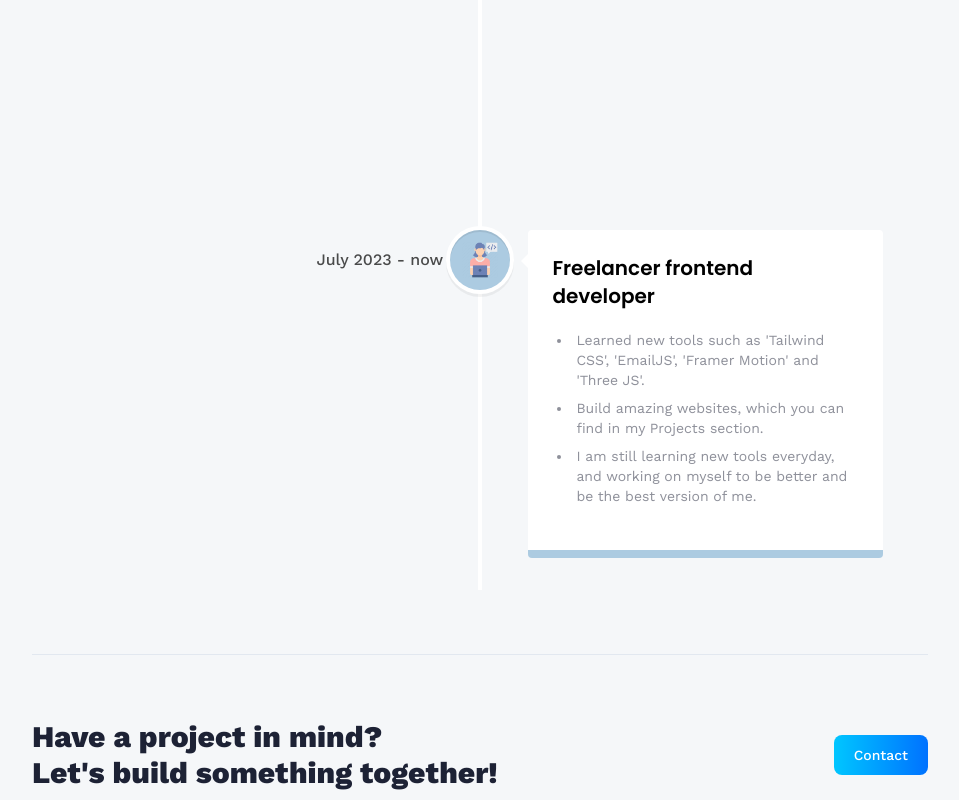
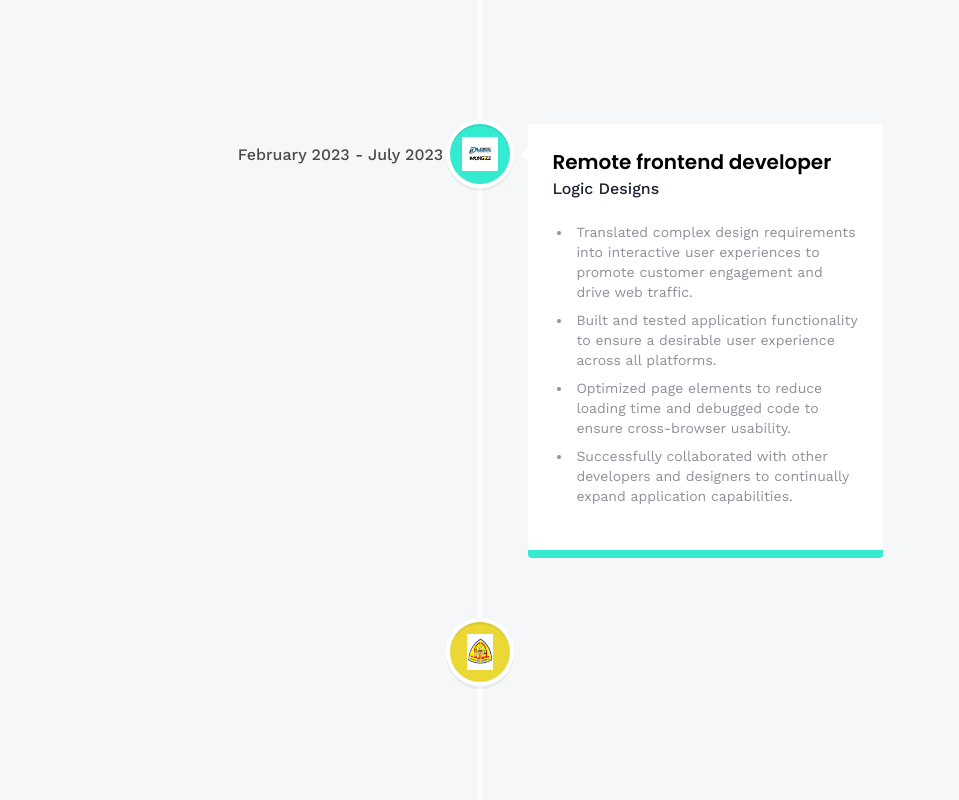
Before and after one commit to mona9855/My-Portfolio_Magic-Mona, a React (Create React App) app: page /about in a window 1280 px wide. Shown: the part 1200-2000 px from the top of the page, without its empty margins (160-1119 px from the left). Built offline with nearby package versions, Linux system fonts and the light colour scheme.

Commit message:
added university

```diff
--- a/src/assets/icons/index.js
+++ b/src/assets/icons/index.js
@@ -19,9 +19,11 @@ import gym from './gym.svg'
 import arrow from './arrow.svg'
 import company1 from '../icons/company1.jpeg'
 import freelancer from '../icons/freelancer.png'
+import university from '../icons/university.jpg'
 
 
 export {
+    university,
     company1,
     freelancer,
     shirt,
--- a/src/constants/index.js
+++ b/src/constants/index.js
@@ -17,6 +17,7 @@ import {
     tailwindcss,
     company1,
     freelancer,
+    university,
 } from "../assets/icons";
 
 import {
@@ -80,11 +81,25 @@ export const skills = [
 ];
 
 export const experiences = [
+
+
+    {
+        title: "Freelancer frontend developer",
+        company_name: "",
+        icon: freelancer,
+        iconBg: "#58eb34",
+        date: "July 2023 - now",
+        points: [
+            "Learned new tools such as 'Tailwind CSS', 'EmailJS', 'Framer Motion' and 'Three JS'.",
+            "Build amazing websites, which you can find in my Projects section.",
+            "I am still learning new tools everyday, and working on myself to be better and be the best version of me.",
+        ],
+    },
     {
         title: "Remote frontend developer",
         company_name: "Logic Designs",
         icon: company1,
-        iconBg: "#accbe1",
+        iconBg: "#34ebd2",
         date: "February 2023 - July 2023",
         points: [
             "Translated complex design requirements into interactive user experiences to promote customer engagement and drive web traffic.",
@@ -93,17 +108,14 @@ export const experiences = [
             "Successfully collaborated with other developers and designers to continually expand application capabilities.",
         ],
     },
-
     {
-        title: "Freelancer frontend developer",
-        company_name: "",
-        icon: freelancer,
-        iconBg: "#accbe1",
-        date: "July 2023 - now",
+        title: "Electronics and Communication Engineer",
+        company_name: "Faculty of Engineering, Zagazig University",
+        icon: university,
+        iconBg: "#ebd834",
+        date: "May 2014 - May 2019",
         points: [
-            "Learned new tools such as 'Tailwind CSS', 'EmailJS', 'Framer Motion' and 'Three JS'.",
-            "Build amazing websites, which you can find in my Projects section.",
-            "I am still learning new tools everyday, and working on myself to be better and be the best version of me.",
+            "Graduated from faculty of Engineering.",
         ],
     },
 
```
Also changed, not shown: src/assets/icons/university.jpg (added).
